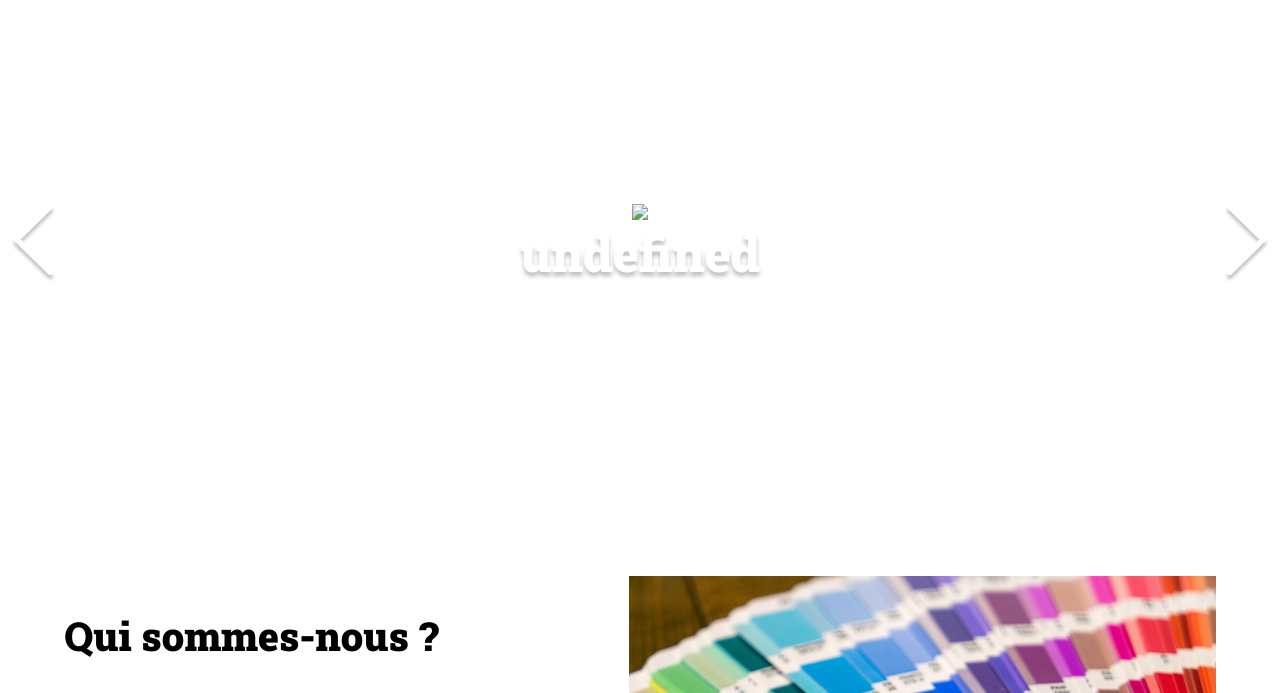
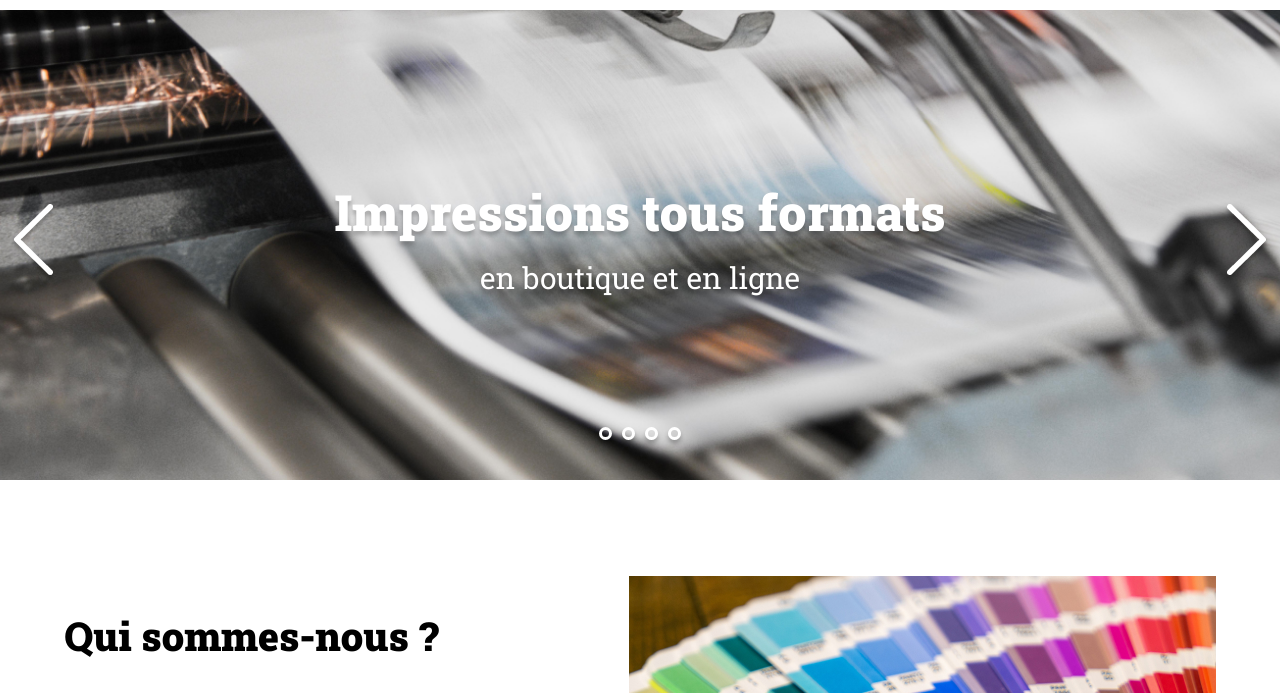
Before and after one commit to DirtyxLight/Print_it, a plain HTML site: page Print-it-JS-main/index.html in a window 1280 px wide. Shown: the part 91-784 px from the top of the page. Drawn offline with Linux system fonts and the light colour scheme.

Commit message:
Réalisation du carrousel pour images et paragraphe =tout ok + Dot implémenter=faire dot_selected + synchro dot avec carrousel

```diff
--- a/Print-it-JS-main/assets/script.js
+++ b/Print-it-JS-main/assets/script.js
@@ -1,36 +1,73 @@
 const slides = [
 	{
-		"image":"slide1.jpg",
-		"tagLine":"Impressions tous formats <span>en boutique et en ligne</span>"
+		"image": "./assets/images/slideshow/slide1.jpg",
+		"tagLine": "Impressions tous formats <span>en boutique et en ligne</span>"
 	},
 	{
-		"image":"slide2.jpg",
-		"tagLine":"Tirages haute définition grand format <span>pour vos bureaux et events</span>"
+		"image": "./assets/images/slideshow/slide2.jpg",
+		"tagLine": "Tirages haute définition grand format <span>pour vos bureaux et events</span>"
 	},
 	{
-		"image":"slide3.jpg",
-		"tagLine":"Grand choix de couleurs <span>de CMJN aux pantones</span>"
+		"image": "./assets/images/slideshow/slide3.jpg",
+		"tagLine": "Grand choix de couleurs <span>de CMJN aux pantones</span>"
 	},
 	{
-		"image":"slide4.png",
-		"tagLine":"Autocollants <span>avec découpe laser sur mesure</span>"
+		"image": "./assets/images/slideshow/slide4.png",
+		"tagLine": "Autocollants <span>avec découpe laser sur mesure</span>"
 	}
-]
-const bannerImg = document.createElement("img");
-bannerImg.src = slides.image;
+];
 
-const nameLine = document.createElement("p");
-nameLine.innerText = slides.tagLine;
 
-const carousel = document.querySelector('#banner');
+const next = document.querySelector('.arrow_right');
+const previous = document.querySelector('.arrow_left');
+let index = 0;
+const dots = document.querySelector('.dots');
 
-banner.appendChild(bannerImg);
-banner.appendChild(nameLine);
+for (let i in slides) {
+	const nav = document.createElement("div");
+	dots.appendChild(nav)
+	nav.className = "dot";
+
+	console.log(nav);
+}
+
+const dot = document.getElementsByClassName('dot');
+function color(){
+	if (dot === currentSlide(index)){
+		dot.className = "dot_selected";
+	}
+}
+
+console.log(dot);
 
 
 
 
-const next = document.querySelector('.arrow_right');
-const previous = document.querySelector('.arrow_left');
 
-let index = 0;
+const bannerImg = document.createElement("img");
+banner.appendChild(bannerImg);
+bannerImg.className = "banner-img";
+const currentSlide = n => {
+	bannerImg.src = slides[n].image;
+}
+currentSlide(index)
+
+const nameLine = document.createElement("p");
+banner.appendChild(nameLine);
+const currentTagLine = n => {
+	nameLine.innerHTML = slides[n].tagLine;
+}
+currentTagLine(index)
+
+
+next.addEventListener('click', (e) => {
+	index = (index + 1) % slides.length
+	currentSlide(index)
+	currentTagLine(index)
+})
+
+previous.addEventListener('click', (e) => {
+	index = (index + slides.length - 1) % slides.length
+	currentSlide(index)
+	currentTagLine(index)
+})
```
Also changed, not shown: Print-it-JS-main/index.html (line endings or trailing spaces).
